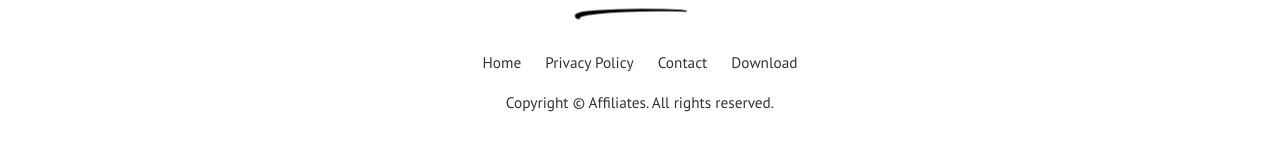
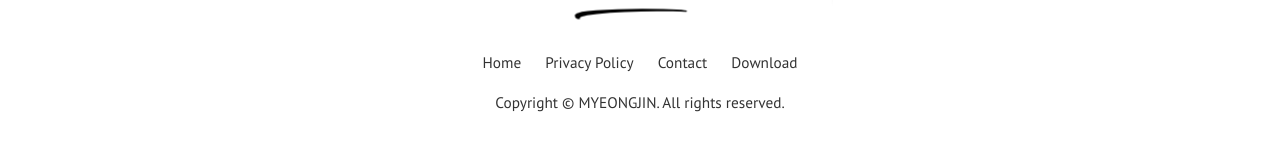
Before and after one commit to myeongjin123/myeongjin123.github.io, a Jekyll site: the page built from index.html, in a window 1280 px wide and 900 px high, scrolled down 1340 px. Shown: the part 755-897 px from the top of the window. Built offline with Jekyll 4.4.1, drawn with Linux system fonts in a browser that asks for light colours; the list of posts is cut into pages by our own code; comment, search, counter and statistics services are not loaded.

Commit message:
edit config

```diff
--- a/_config.yml
+++ b/_config.yml
@@ -1,7 +1,8 @@
-title: "Affiliates"
-email: wowthemesnet@gmail.com
+title: "MYEONGJIN"
+email: audwls12568@naver.com
 timezone: UTC
 baseurl: "/affiliates-jekyll-theme"
+url: "https://github.com/myeongjin123"
 permalink: "/:title/"
 logo: 'assets/images/logo.png'
 favicon: 'assets/images/favicon.ico'
```
